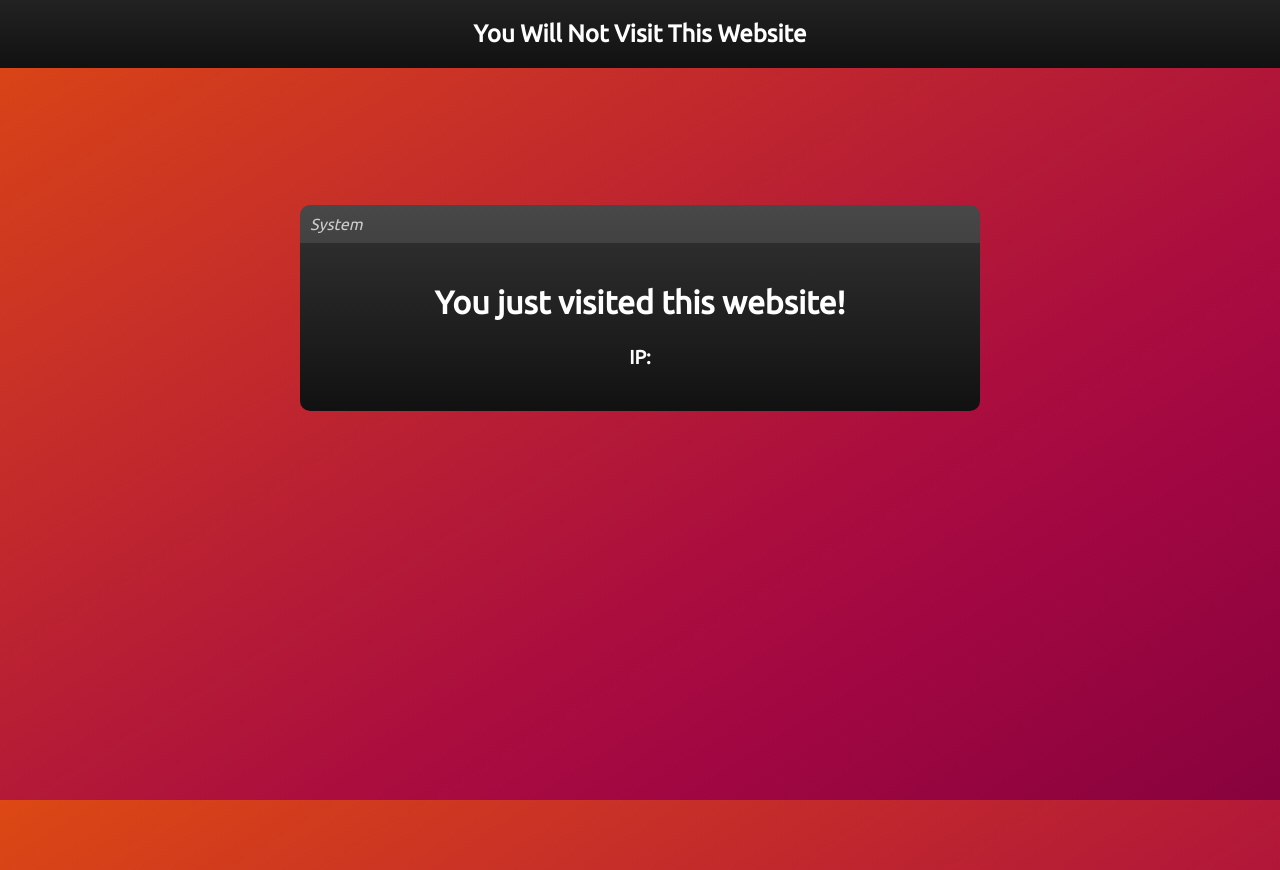
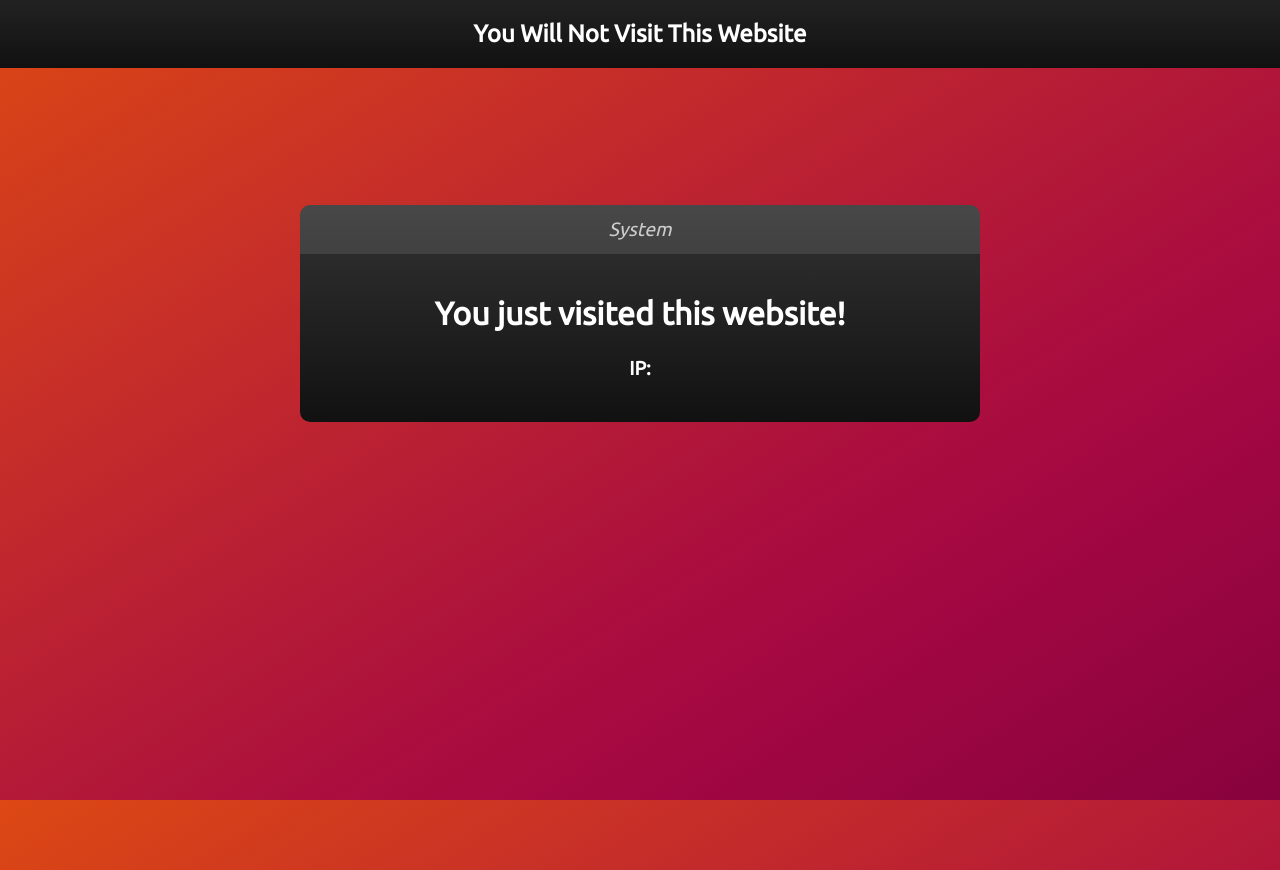
Before and after one commit to LutraVibes/YouWillNotVisitThisRepo, a plain HTML site: page index.html in a window 1280 px wide. Drawn offline with nearby package versions, Linux system fonts and the light colour scheme; no server answers.

Commit message:
Update index.html

```diff
--- a/index.html
+++ b/index.html
@@ -41,7 +41,7 @@
       margin: 0;
     }
 
-    h3 {
+    h3, p {
       font-size: 1.2em;
       line-height: 1.5;
       margin-top: 20px;
```
